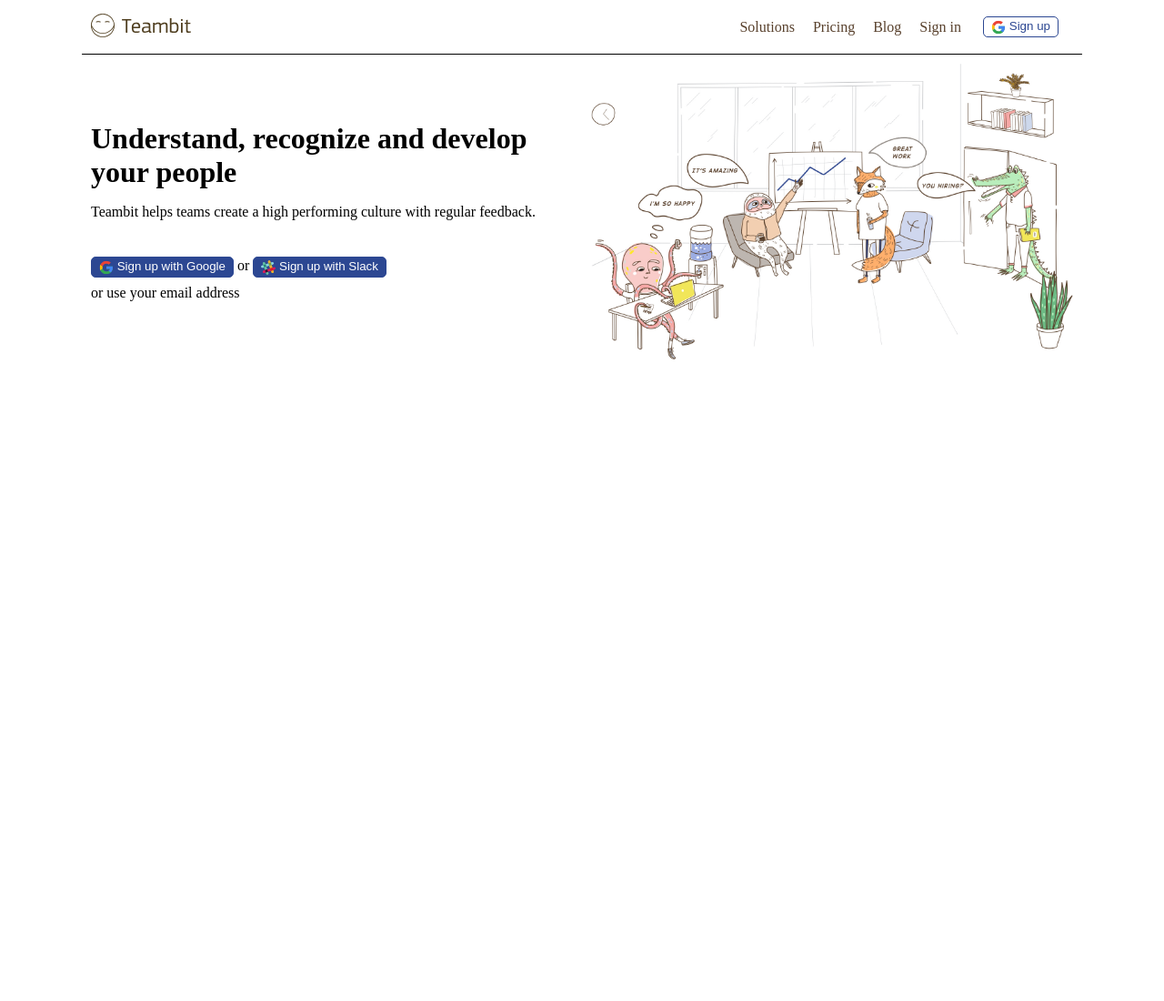
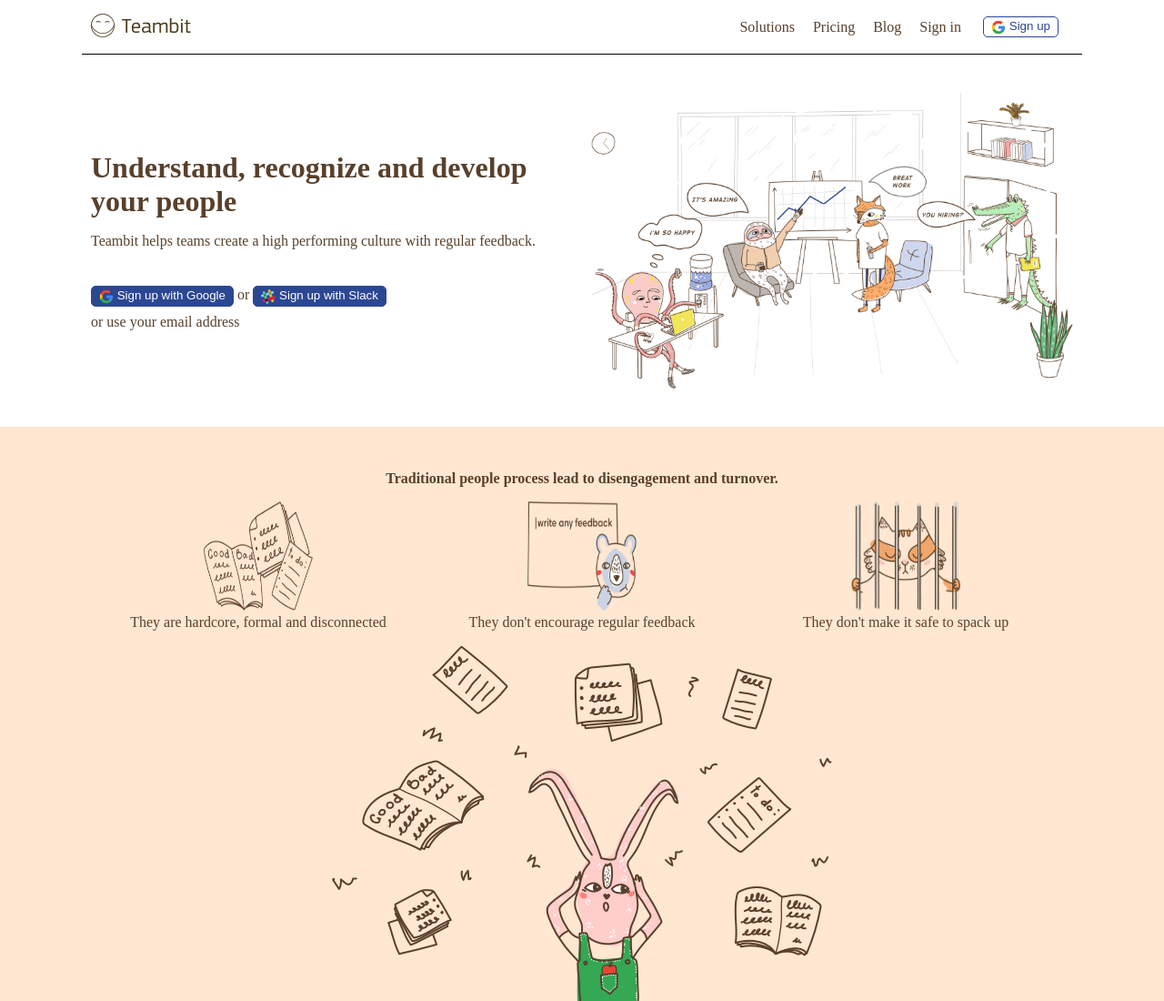
Before and after one commit to aleferraro/node-sass-teambit, a website: page index.html in a window 1280 px wide. Shown: the top 1100 px of the page at 91% size. Before the commit the page ends 800 px from the top, so only its background shows below. Drawn offline with Linux system fonts and the light colour scheme.

Commit message:
Section 1
Introduce Section 1

```diff
--- a/index.html
+++ b/index.html
@@ -51,7 +51,41 @@
         </div>
     </header>
     <main>
-
+        <section id="section1">
+            <div class="container">
+                <h4>Traditional people process lead to disengagement and turnover.</h4>
+                <div class="col-4">
+                    <img src="img/hardcore.png" alt="hardcore">
+                    <p>They are hardcore, formal and disconnected</p>
+                </div>
+                <div class="col-4">
+                    <img src="img/nofeedback.png" alt="no feedback">
+                    <p>They don't encourage regular feedback</p>
+                </div>
+                <div class="col-4">
+                    <img src="img/notsafe.png" alt="not safe">
+                    <p>They don't make it safe to spack up</p>
+                </div>
+                <img src="img/before.png" alt="people before">
+            </div>
+            <div class="container">
+                <h4>It doesn't have to be like that. Teambit is a modern solution that teammates love.</h4>
+                <div class="col-4">
+                    <img src="img/lightweight.png" alt="hardcore">
+                    <p>It's lightweight fun and interconnected</p>
+                </div>
+                <div class="col-4">
+                    <img src="img/feedbacksuggestions.png" alt="no feedback">
+                    <p>It encourages regular feedback with contextual requests</p>
+                </div>
+                <div class="col-4">
+                    <img src="img/safe.png" alt="not safe">
+                    <p>It creates a safe environment for dialog</p>
+                </div>
+                <img src="img/after.png" alt="people after">
+                <h3>Here is how it works</h3>
+            </div>
+        </section>
     </main>
     <footer>
 
--- a/src/style/app.scss
+++ b/src/style/app.scss
@@ -2,4 +2,5 @@
 @import 'partials/common';
 @import 'partials/navbar';
 @import 'partials/header';
+@import 'partials/main';
 @import 'partials/footer';
--- a/src/style/partials/_common.scss
+++ b/src/style/partials/_common.scss
@@ -2,6 +2,10 @@
     margin: 0;
     padding: 0;
     box-sizing: border-box;
+}
+
+body {
+    color: $primary-color;
 }
 
 .container {
--- a/src/style/partials/_header.scss
+++ b/src/style/partials/_header.scss
@@ -1,4 +1,5 @@
 header .jumbotron {
+    padding: 2rem 0;
     display: flex;
     h1 {
         margin-bottom: 1rem;
--- /dev/null
+++ b/src/style/partials/_main.scss
@@ -0,0 +1,22 @@
+main {
+    .container {
+        padding: 3rem 1rem;
+
+    }
+    #section1 {
+        background-color: $secondary-color;
+        text-align: center;
+        > .container {
+            &:first-child {
+                border-bottom: 1px solid $primary-color;
+            }
+        }
+        .col-4 {
+            padding: 1rem;
+            img {
+                width: 120px;
+                height: 120px;
+            }
+        }
+    }
+}
```
Also changed, not shown: dist/app.css.
